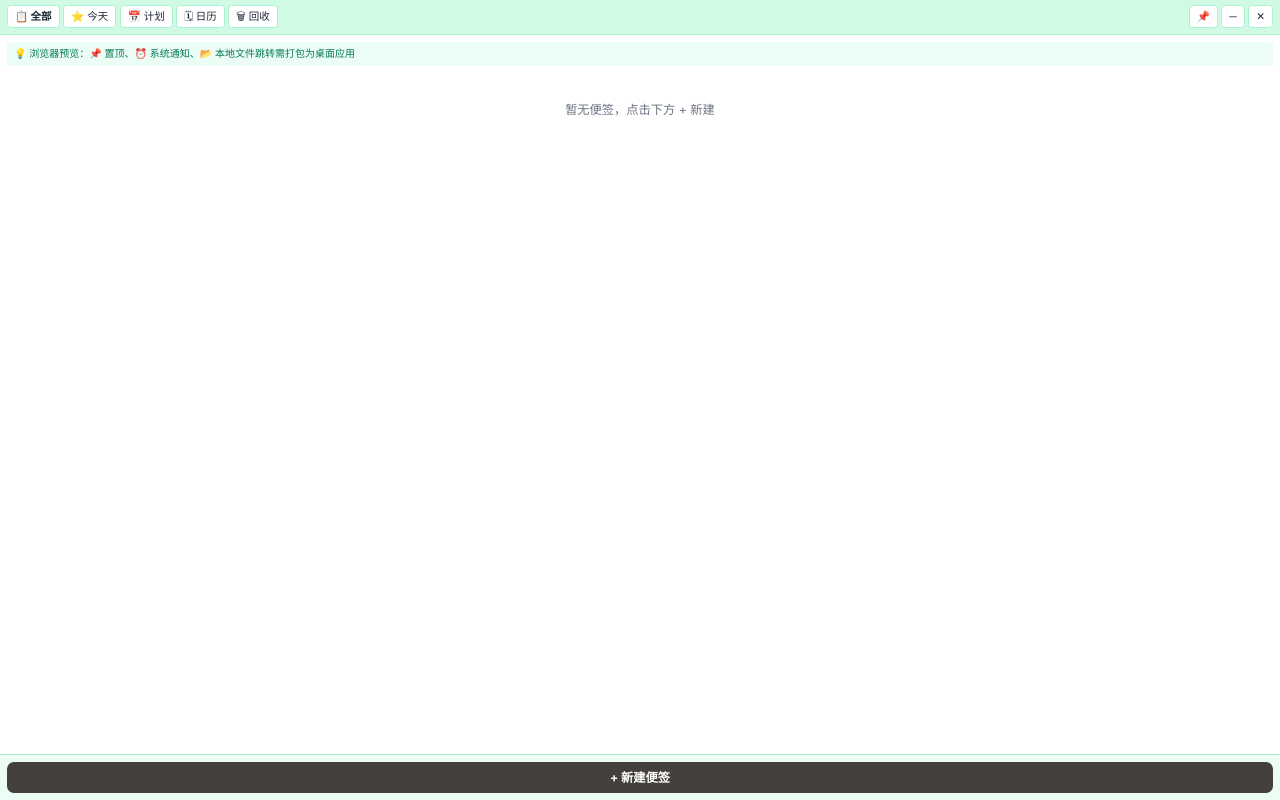
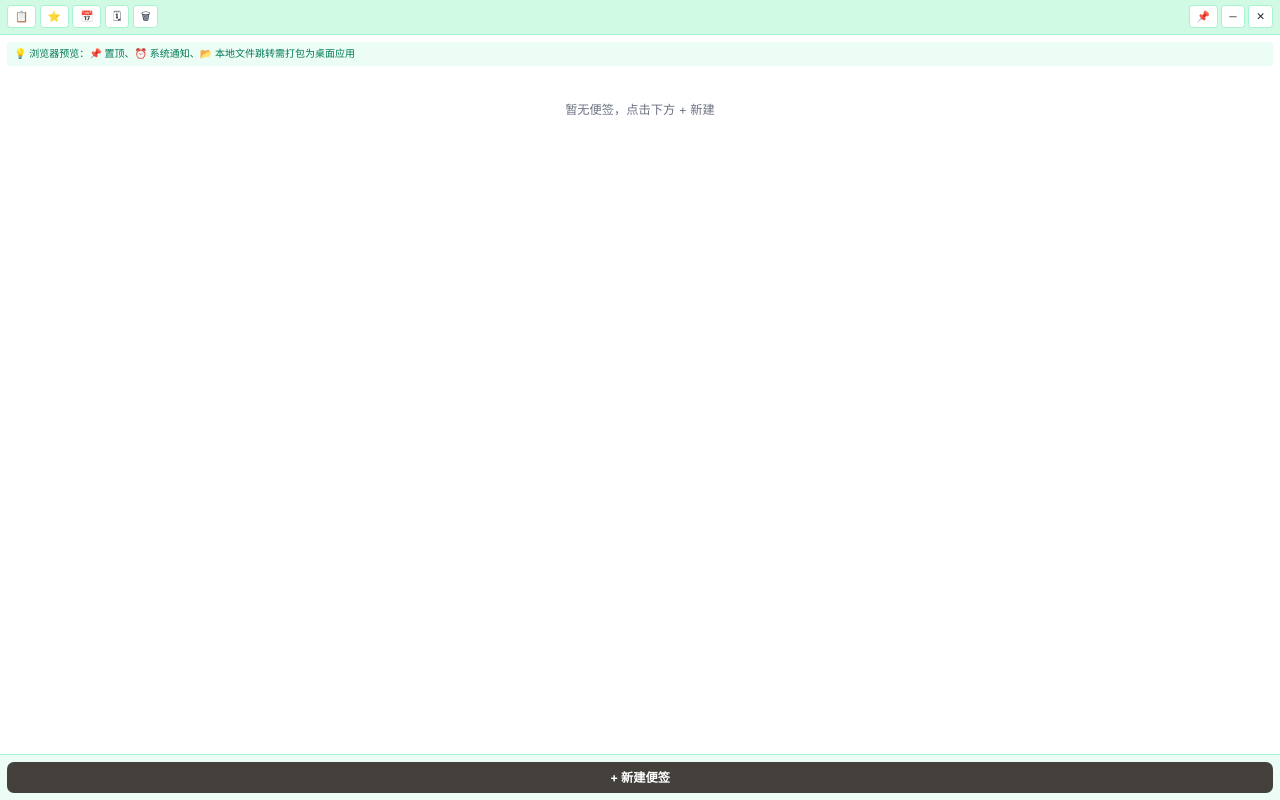
Before and after one commit to GDCP1613157420/bianqian, a React (Vite) app: page / in a window 1280 px wide. Built offline with nearby package versions, Linux system fonts and the light colour scheme.

Commit message:
Fix: 详情面板改为居中弹窗（不覆盖主窗口）+ 整张卡可点 + 顶栏只显示 emoji

```diff
--- a/src/App.tsx
+++ b/src/App.tsx
@@ -274,32 +274,37 @@ export default function App() {
             <button
               onClick={() => { setView("list"); setListMode("all"); }}
               className={`${headerBtnCls} ${view === "list" && listMode === "all" ? "bg-emerald-200 font-bold" : ""}`}
+             title="全部"
             >
-              📋 全部
+              📋
             </button>
             <button
               onClick={() => { setView("list"); setListMode("today"); }}
               className={`${headerBtnCls} ${view === "list" && listMode === "today" ? "bg-emerald-200 font-bold" : ""}`}
+             title="今天"
             >
-              ⭐ 今天
+              ⭐
             </button>
             <button
               onClick={() => setListMode("scheduled")}
               className={`${headerBtnCls} ${listMode === "scheduled" ? "bg-emerald-200 font-bold" : ""}`}
+             title="计划"
             >
-              📅 计划
+              📅
             </button>
             <button
               onClick={() => setView("calendar")}
               className={`${headerBtnCls} ${view === "calendar" ? "bg-emerald-200 font-bold" : ""}`}
+             title="日历"
             >
-              🗓 日历
+              🗓
             </button>
             <button
               onClick={() => setView("trash")}
               className={`${headerBtnCls} ${view === "trash" ? "bg-emerald-200 font-bold" : ""}`}
+             title="回收"
             >
-              🗑 回收
+              🗑
             </button>
           </div>
           <div className="flex items-center gap-1">
```
